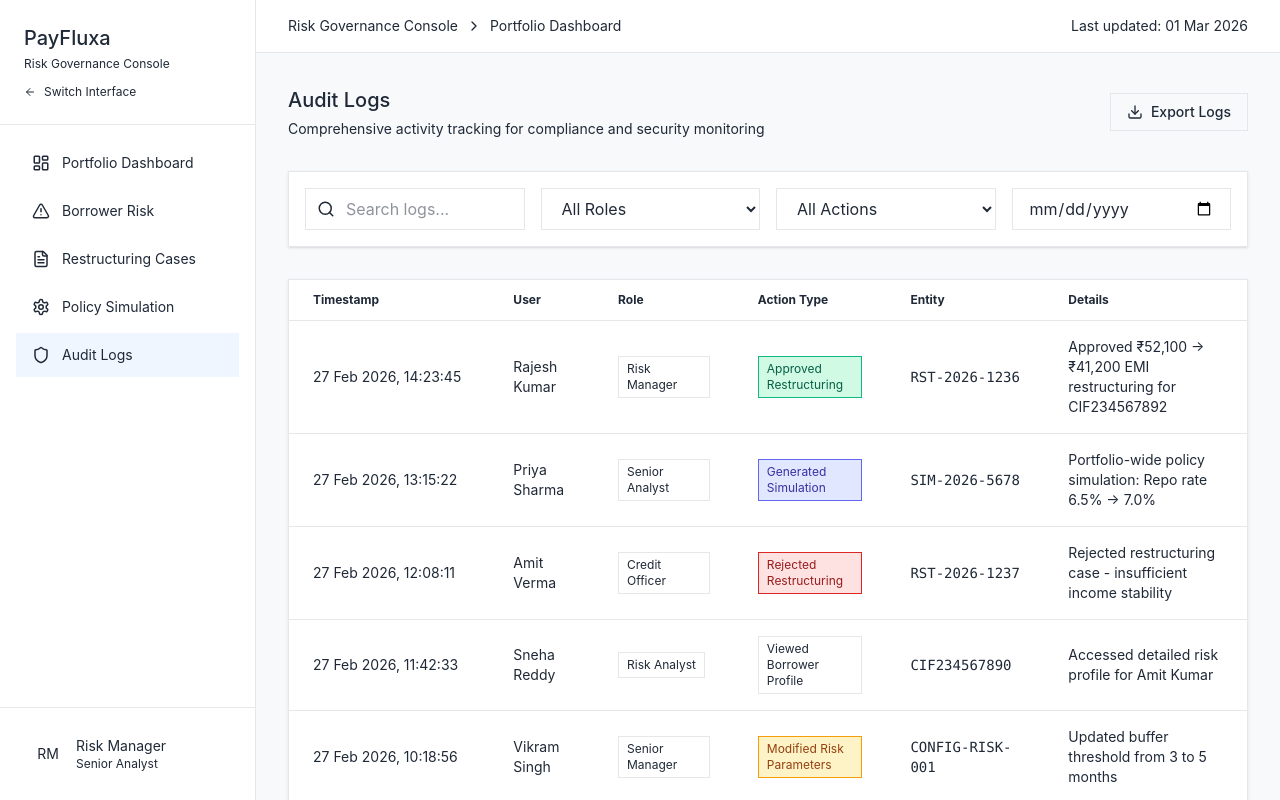
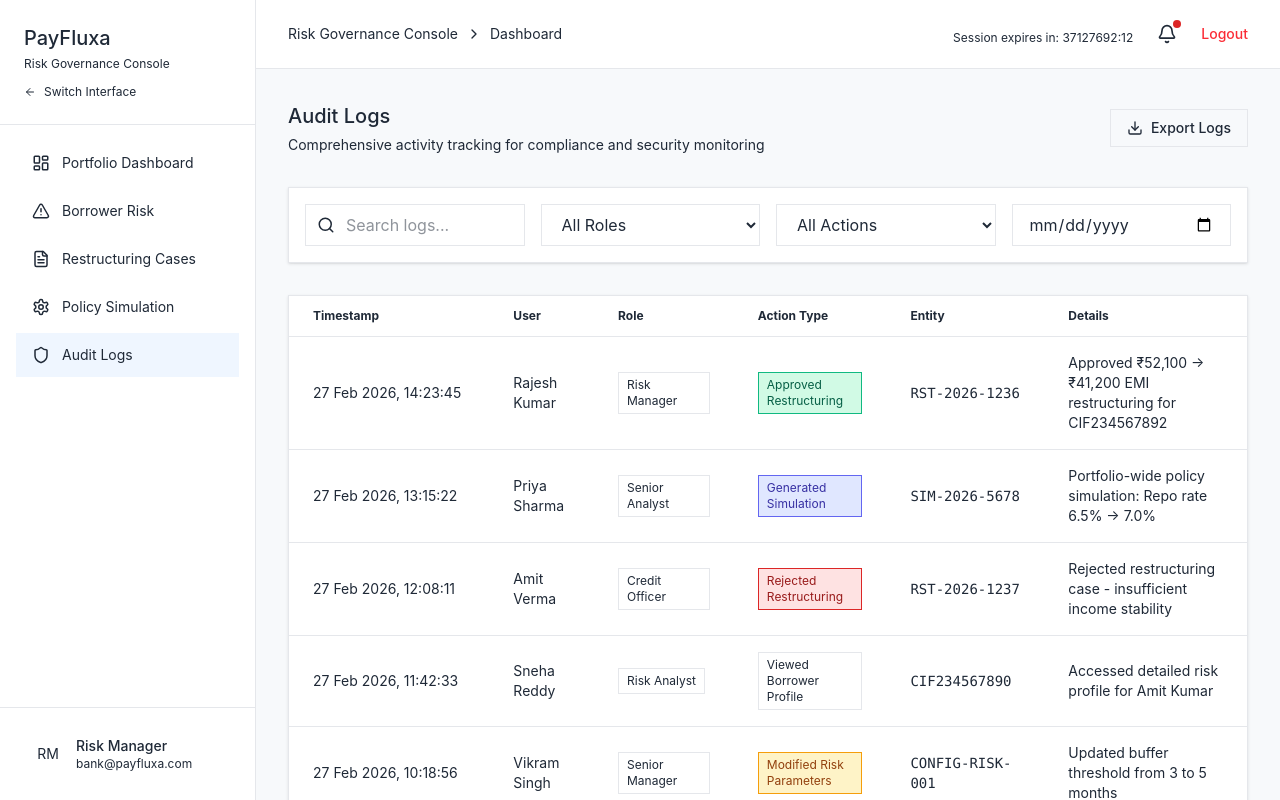
Before and after one commit to Team-BrawlDevs/PayFluxa, a React (Vite) app in the folder PayFluxa-frontend/: page /bank/audit-logs in a window 1280 px wide. Built offline with nearby package versions, Linux system fonts and the light colour scheme; no server answers; sample sign-in values are in the browser's storage.

Commit message:
BankTimer

```diff
--- a/PayFluxa-frontend/src/app/layouts/BankLayout.tsx
+++ b/PayFluxa-frontend/src/app/layouts/BankLayout.tsx
@@ -1,35 +1,75 @@
-import { Outlet, NavLink } from "react-router";
+import { Outlet, NavLink, useNavigate } from "react-router";
 import {
   LayoutDashboard,
   AlertTriangle,
   FileText,
   Settings,
   Shield,
+  Bell,
   ChevronRight,
-  ArrowLeft
+  ArrowLeft,
 } from "lucide-react";
+import { useEffect, useState } from "react";
+import { getCurrentUserProfile, logout } from "../services/authService";
+import { useSessionTimer, formatTime } from "../hooks/useSessionTimer";
 
 const menuItems = [
-  { path: '/bank/portfolio', icon: LayoutDashboard, label: 'Portfolio Dashboard' },
-  { path: '/bank/borrower-risk', icon: AlertTriangle, label: 'Borrower Risk' },
-  { path: '/bank/restructuring', icon: FileText, label: 'Restructuring Cases' },
-  { path: '/bank/policy-simulation', icon: Settings, label: 'Policy Simulation' },
-  { path: '/bank/audit-logs', icon: Shield, label: 'Audit Logs' },
+  {
+    path: "/bank/portfolio",
+    icon: LayoutDashboard,
+    label: "Portfolio Dashboard",
+  },
+  { path: "/bank/borrower-risk", icon: AlertTriangle, label: "Borrower Risk" },
+  { path: "/bank/restructuring", icon: FileText, label: "Restructuring Cases" },
+  {
+    path: "/bank/policy-simulation",
+    icon: Settings,
+    label: "Policy Simulation",
+  },
+  { path: "/bank/audit-logs", icon: Shield, label: "Audit Logs" },
 ];
 
 export function BankLayout() {
+  const navigate = useNavigate();
+  const [user, setUser] = useState<any>(null);
+  const timeLeft = useSessionTimer();
+
+  useEffect(() => {
+    const loadUser = async () => {
+      try {
+        const data = await getCurrentUserProfile();
+        setUser(data);
+      } catch (err) {
+        console.error("User load error:", err);
+      }
+    };
+
+    loadUser();
+  }, []);
+
+  const handleLogout = () => {
+    logout();
+    navigate("/");
+  };
+
   return (
     <div className="flex h-screen bg-background">
       {/* Sidebar */}
       <aside className="w-64 bg-white border-r border-border flex flex-col">
         <div className="p-6 border-b border-border">
           <h1 className="text-xl text-primary">PayFluxa</h1>
-          <p className="text-xs text-muted-foreground mt-1">Risk Governance Console</p>
-          <a href="/" className="flex items-center gap-2 text-xs text-muted-foreground hover:text-primary mt-3">
+          <p className="text-xs text-muted-foreground mt-1">
+            Risk Governance Console
+          </p>
+          <a
+            href="/"
+            className="flex items-center gap-2 text-xs text-muted-foreground hover:text-primary mt-3"
+          >
             <ArrowLeft size={12} />
             Switch Interface
           </a>
         </div>
+
         <nav className="flex-1 p-4">
           {menuItems.map((item) => (
             <NavLink
@@ -38,8 +78,8 @@ export function BankLayout() {
               className={({ isActive }) =>
                 `flex items-center gap-3 px-4 py-3 mb-1 transition-colors ${
                   isActive
-                    ? 'bg-[#EFF6FF] text-primary'
-                    : 'text-muted-foreground hover:bg-secondary'
+                    ? "bg-[#EFF6FF] text-primary"
+                    : "text-muted-foreground hover:bg-secondary"
                 }`
               }
             >
@@ -48,14 +88,21 @@ export function BankLayout() {
             </NavLink>
           ))}
         </nav>
+
+        {/* User Profile */}
         <div className="p-4 border-t border-border">
           <div className="flex items-center gap-3 px-4 py-3">
             <div className="w-8 h-8 rounded-full bg-primary text-primary-foreground flex items-center justify-center text-sm">
-              RM
+              {user?.email?.[0]?.toUpperCase() || "RM"}
             </div>
+
             <div className="flex-1">
-              <div className="text-sm">Risk Manager</div>
-              <div className="text-xs text-muted-foreground">Senior Analyst</div>
+              <div className="text-sm font-medium">
+                {user?.role || "Risk Manager"}
+              </div>
+              <div className="text-xs text-muted-foreground">
+                {user?.email || "bank@payfluxa.com"}
+              </div>
             </div>
           </div>
         </div>
@@ -68,12 +115,25 @@ export function BankLayout() {
           <div className="flex items-center gap-2 text-sm text-muted-foreground">
             <span>Risk Governance Console</span>
             <ChevronRight size={16} />
-            <span className="text-foreground">Portfolio Dashboard</span>
+            <span className="text-foreground">Dashboard</span>
           </div>
+
           <div className="flex items-center gap-4">
-            <div className="text-sm text-muted-foreground">
-              Last updated: {new Date().toLocaleDateString('en-IN', { day: '2-digit', month: 'short', year: 'numeric' })}
+            {/* Session Timer */}
+            <div className="text-xs text-muted-foreground mt-2">
+              Session expires in: {formatTime(timeLeft)}
             </div>
+
+            {/* Notifications */}
+            <button className="relative p-2 hover:bg-secondary rounded">
+              <Bell size={20} />
+              <span className="absolute top-1 right-1 w-2 h-2 bg-[#DC2626] rounded-full"></span>
+            </button>
+
+            {/* Logout */}
+            <button onClick={handleLogout} className="text-sm text-red-500">
+              Logout
+            </button>
           </div>
         </header>
 
```
Also changed, not shown: 1 other file (tests, documents, lock files or other folders).
